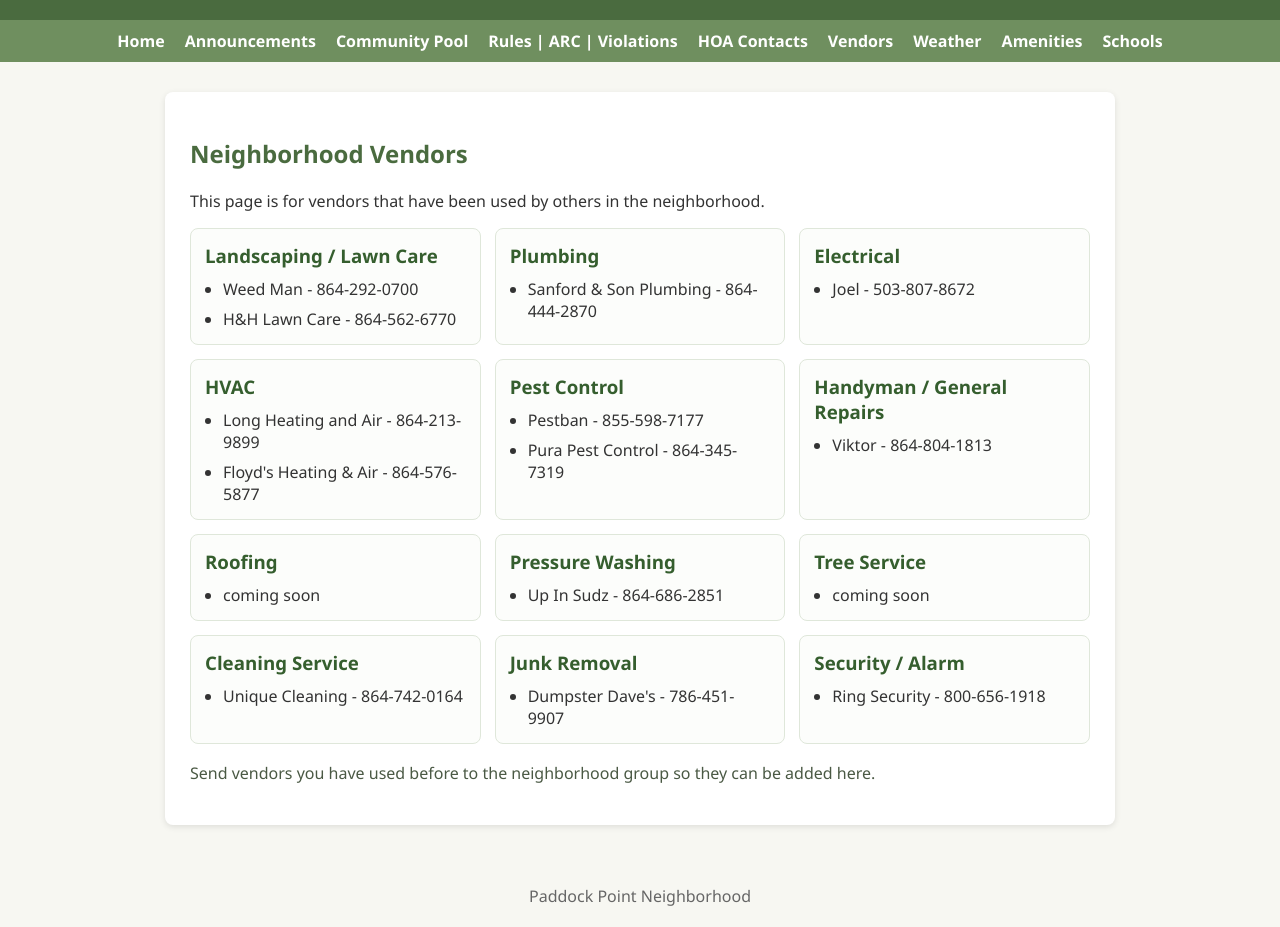
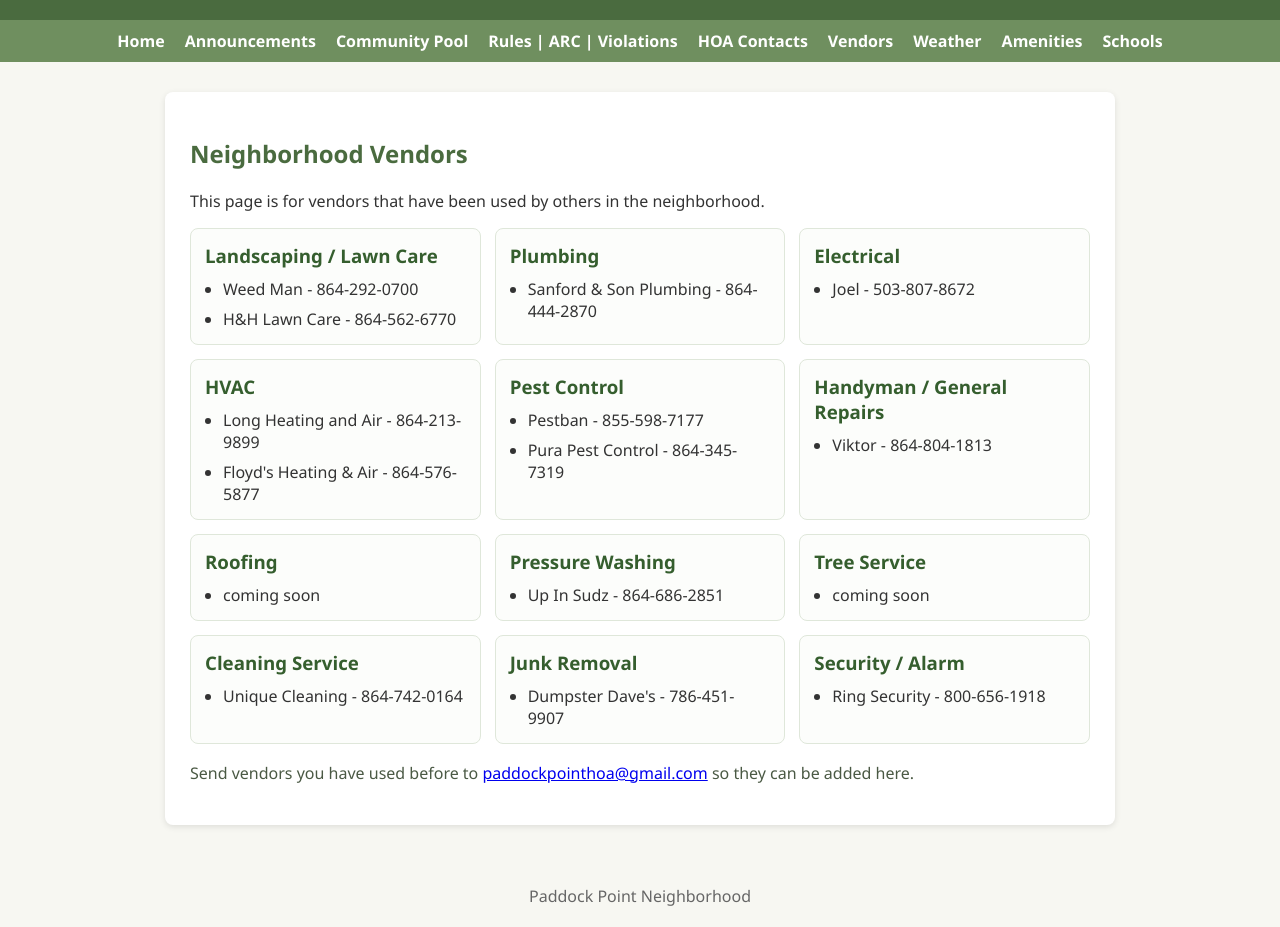
Before and after one commit to iwindon/paddockpoint, a plain HTML site: page vendor.html in a window 1280 px wide. Shown: the part 106-1033 px from the top of the page. Drawn offline with Linux system fonts and the light colour scheme.

Commit message:
update contact info for vendors

```diff
--- a/vendor.html
+++ b/vendor.html
@@ -125,7 +125,7 @@
     </section>
 
     <p class="vendors-footer-note">
-        Send vendors you have used before to the neighborhood group so they can be added here.
+        Send vendors you have used before to <a href="mailto:paddockpointhoa@gmail.com">paddockpointhoa@gmail.com</a> so they can be added here.
     </p>
 </main>
 
```
Also changed, not shown: amenities.html (+1 -1 lines).
